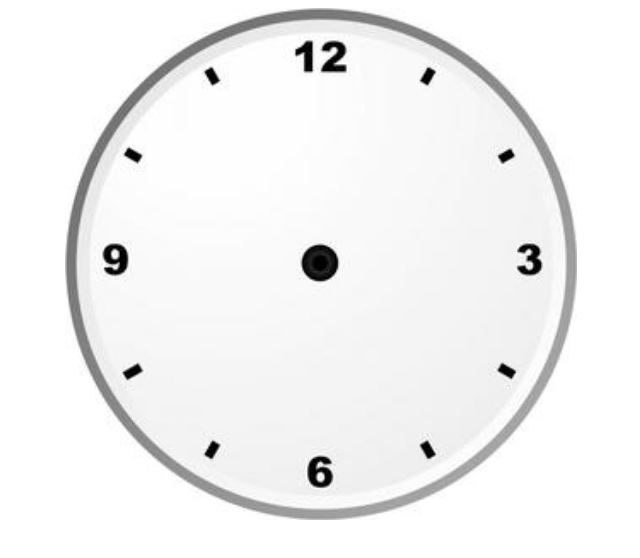
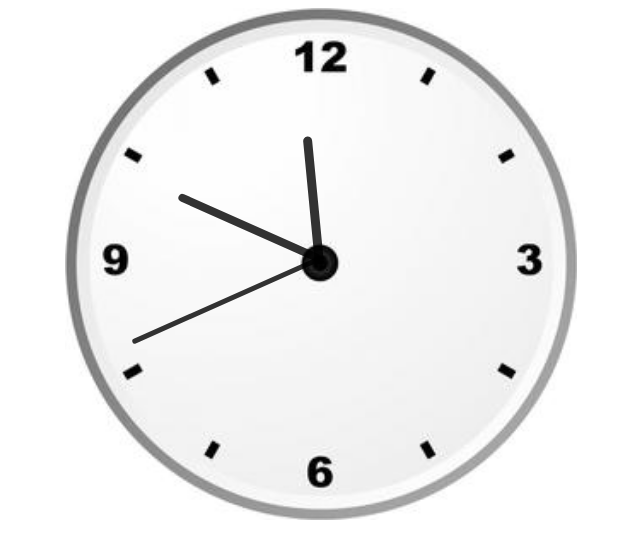
Before and after one commit to Rahuljoshi07/Analog-Clock-, a plain HTML site: page index.html in a window 1280 px wide. Shown: the whole page, without its empty margins (319-959 px from the left). Drawn offline with Linux system fonts and the light colour scheme.

Commit message:
Update style.css

```diff
--- a/style.css
+++ b/style.css
@@ -9,7 +9,7 @@
 	background-size: 100%;
 }
 
-/*#hour,
+#hour,
 #minute,
 #second {
 	position: absolute;
@@ -40,4 +40,4 @@
 	top: 9%;
 	left: 49.25%;
 	opacity: 0.8;
-}*/
+}
```
